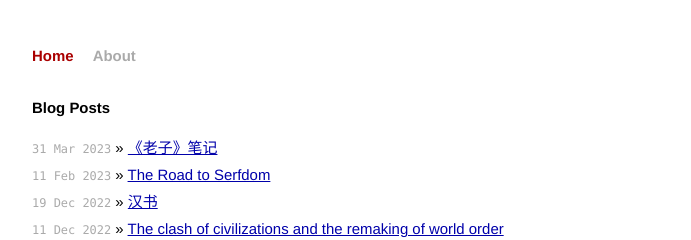
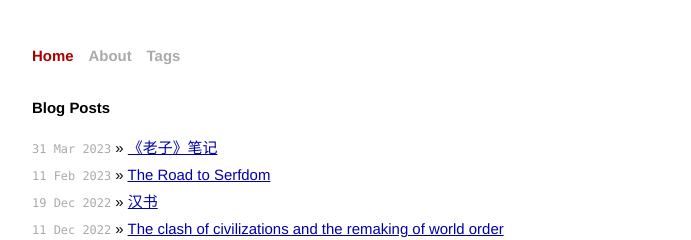
Before and after one commit to jslhcl/jslhcl.github.io, a Jekyll site: the page built from index.html, in a window 1280 px wide. Shown: the top 240 px of the page, without its empty margins (294-985 px from the left). Built offline with Jekyll 4.4.1, drawn with Linux system fonts in a browser that asks for light colours.

Commit message:
show tags in pages

```diff
--- a/_layouts/default.html
+++ b/_layouts/default.html
@@ -19,6 +19,13 @@
           <div class="header">
             <h1 class="title"><a href="/">Home</a></h1>
             <a class="extra" href="/about.html">About</a>
+            <div class="extra2"><h1>Tags</h1>
+                 <ul class="dropdown">
+                     {% for tag in site.tags %}
+                     <li><a href="/tag/{{tag[0]}}">{{tag[0]}}</a></li>
+                     {% endfor %}
+                 </ul>
+            </div>
           </div>
 
           {{ content }}
--- a/css/main.css
+++ b/css/main.css
@@ -63,6 +63,10 @@
   line-height: 1.5em;
 }
 
+.header {
+  display: flex;
+}
+
 .header a {
   font-weight: bold;
   text-decoration: none;
@@ -79,6 +83,19 @@
 
 .title a:hover {
   color: #000;
+}
+
+.extra2 {
+  color: #aaa;
+  margin-left: 1em;
+}
+
+.extra2:hover {
+  color: #000;
+}
+
+.extra2:hover .dropdown {
+  display: block;
 }
 
 .header a.extra {
@@ -158,3 +175,13 @@
 .post pre.terminal code {
   background-color: #333;
 }
+
+/*****************************************************************************/
+/* self define
+/*****************************************************************************/
+.dropdown {
+  list-style: none;
+  position: absolute;
+  display: none;
+  background-color: #fff;
+}
```
